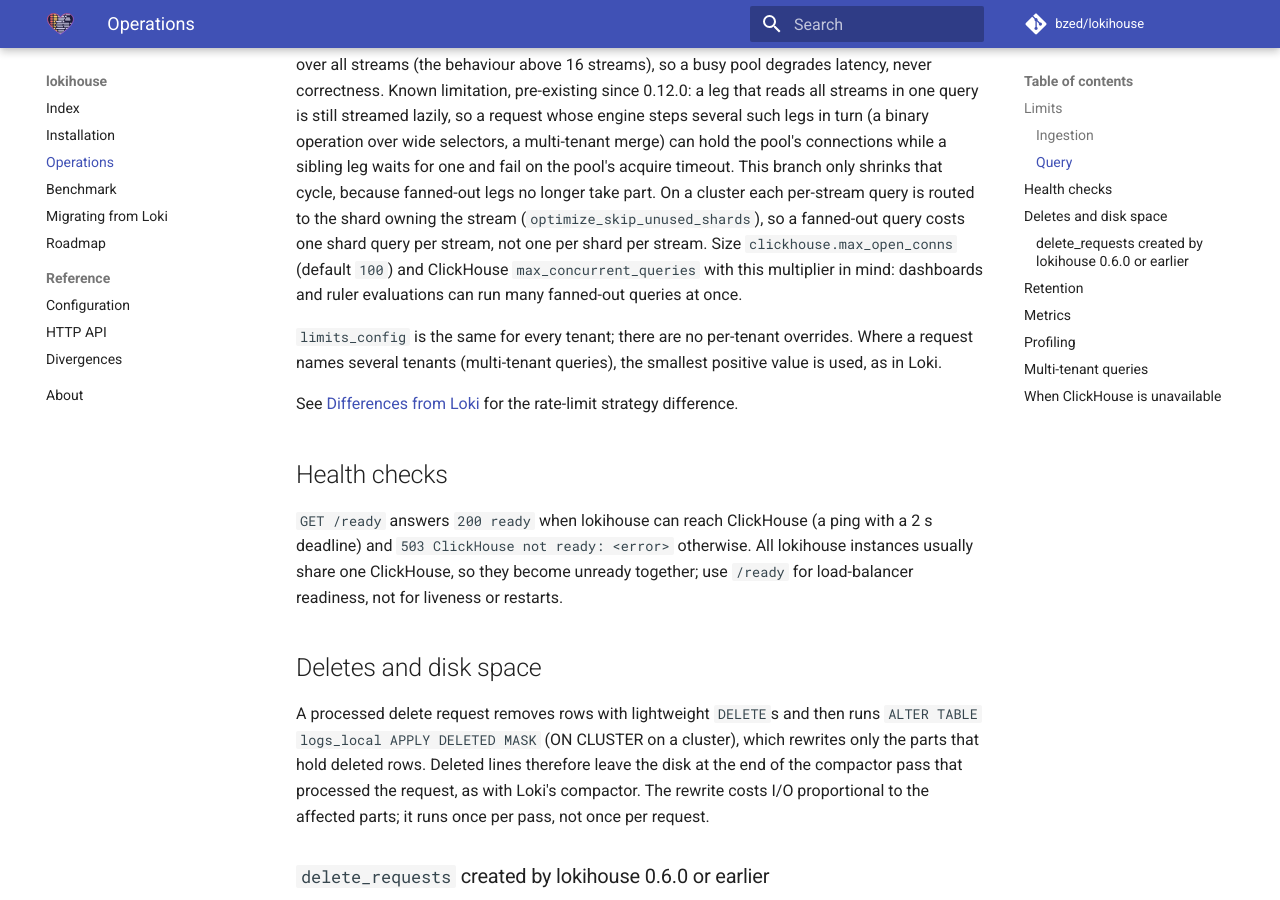
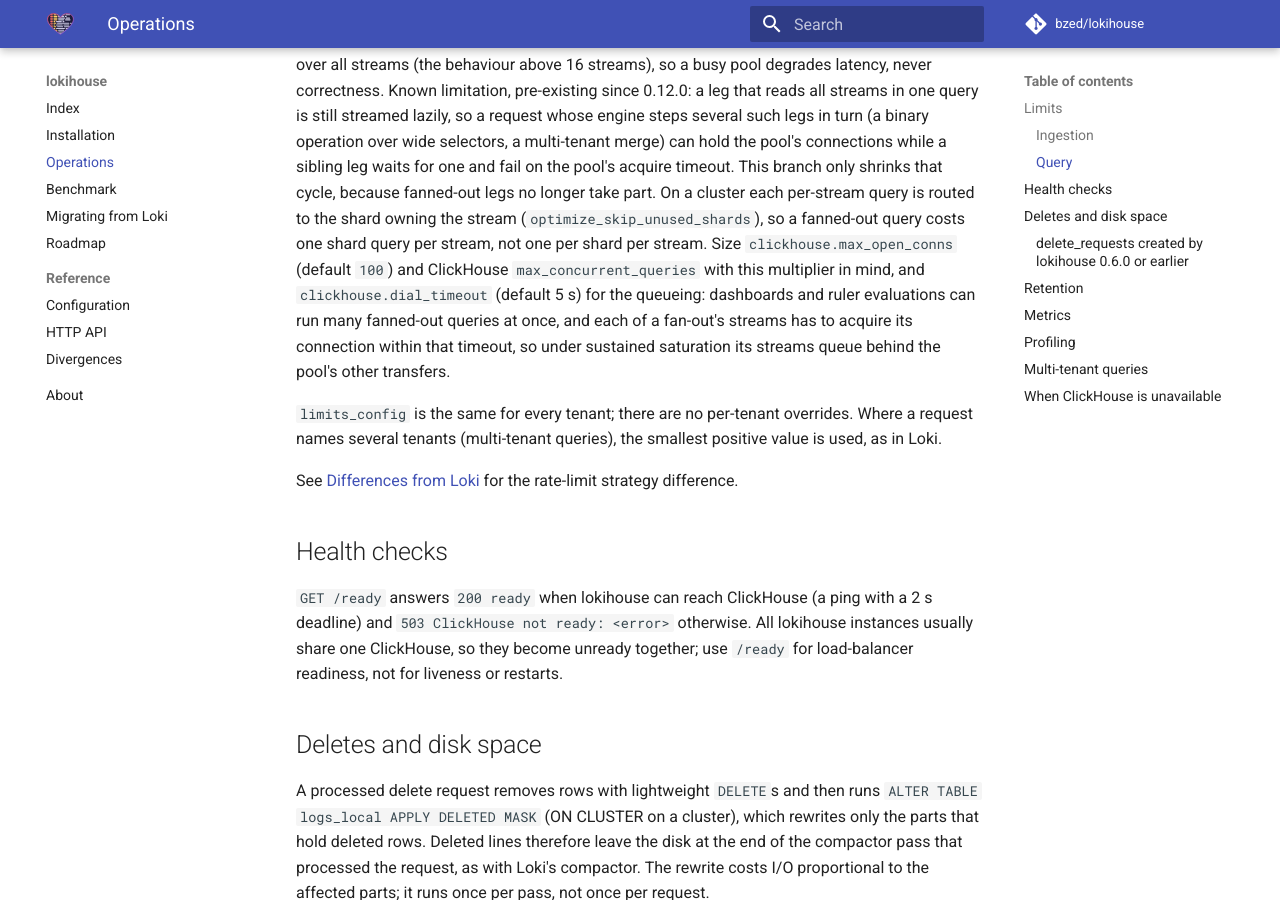
Before and after one commit to bzed/lokihouse, an MkDocs documentation site: the page built from docs/operations.md, in a window 1280 px wide and 900 px high, scrolled down 2368 px. Built offline with MkDocs 1.6.1 and Material for MkDocs 9.7.7, drawn with Linux system fonts in a browser that asks for light colours; comment, search, counter and statistics services are not loaded.

Commit message:
docs: size dial_timeout for fan-out queueing in operations.md
Each of a fan-out's streams has to acquire its pool connection within
clickhouse.dial_timeout, which doubles as the pool-acquire timeout
(default 5 s). Under sustained saturation a fanned-out query's streams
queue behind the pool's other transfers and can time out sooner than a
one-query read, which needs a single acquire. The fan-out paragraph
already tells operators to size max_open_conns for the multiplier; it
now also names dial_timeout for the queueing.

Generated by Mistral Vibe.
Co-Authored-By: Mistral Vibe <vibe@mistral.ai>

```diff
--- a/docs/operations.md
+++ b/docs/operations.md
@@ -72,8 +72,12 @@ cycle, because fanned-out legs no longer take part. On a cluster each per-stream
 the stream (`optimize_skip_unused_shards`), so a fanned-out query costs one
 shard query per stream, not one per shard per stream. Size
 `clickhouse.max_open_conns` (default `100`) and ClickHouse
-`max_concurrent_queries` with this multiplier in mind: dashboards and ruler
-evaluations can run many fanned-out queries at once.
+`max_concurrent_queries` with this multiplier in mind, and
+`clickhouse.dial_timeout` (default 5 s) for the queueing: dashboards and
+ruler evaluations can run many fanned-out queries at once, and each of a
+fan-out's streams has to acquire its connection within that timeout, so
+under sustained saturation its streams queue behind the pool's other
+transfers.
 
 `limits_config` is the same for every tenant; there are no per-tenant
 overrides. Where a request names several tenants (multi-tenant queries), the
```
